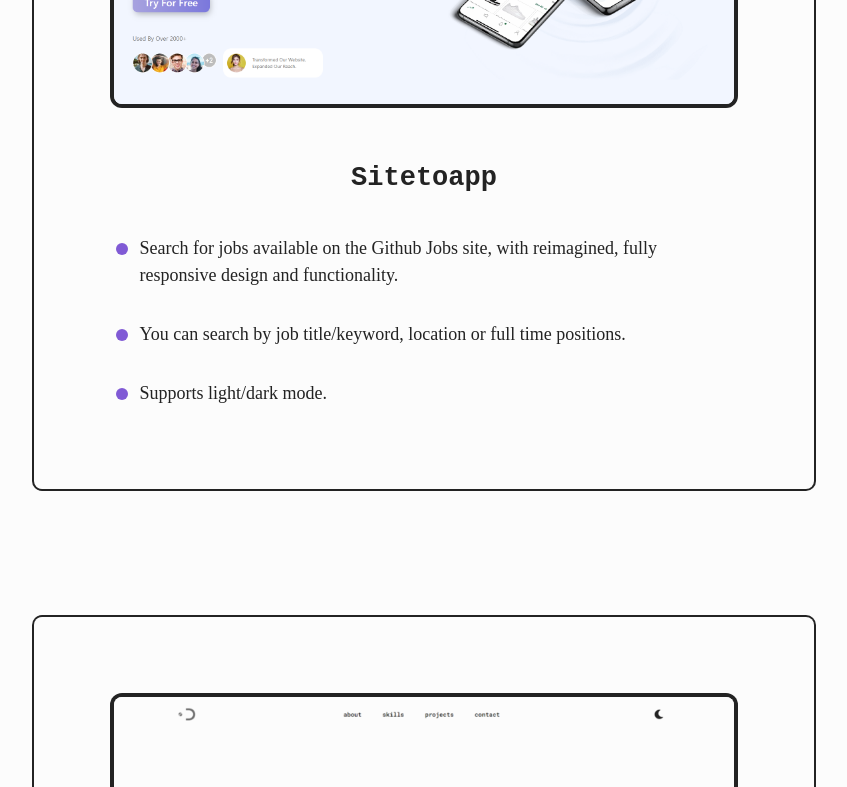
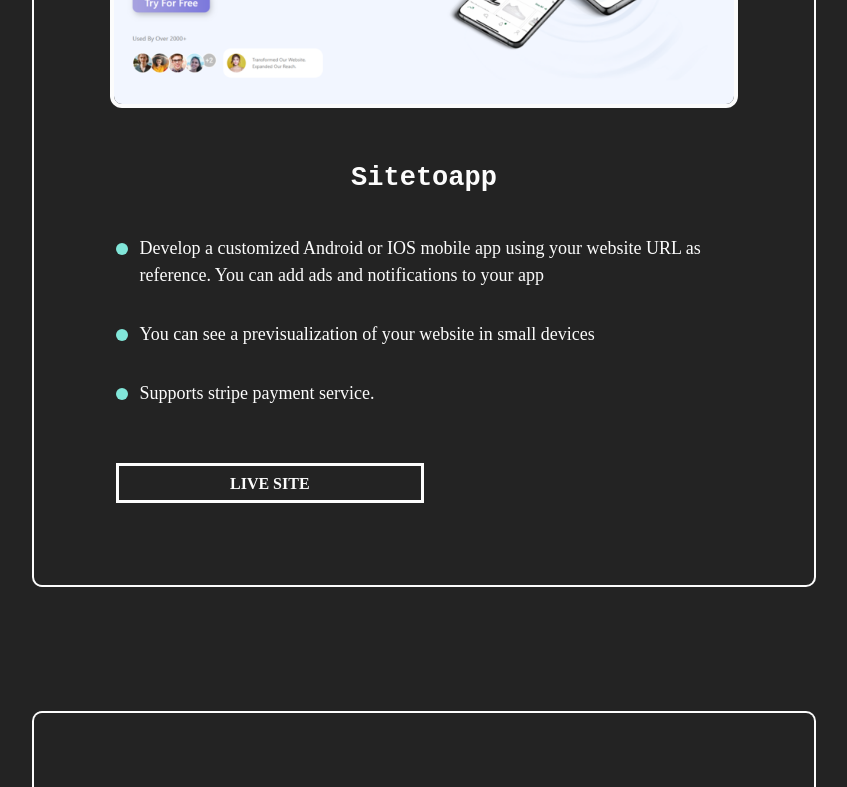
Before and after one commit to DiegoGonzalezElias/portfolio-v1-master, a React (Vite) app: page / in a window 1280 px wide. Shown: the part 1520-2307 px from the top of the page, without its empty margins (216-1063 px from the left). Built offline with nearby package versions, Linux system fonts and the light colour scheme; a web font is replaced by a local one.

Commit message:
default darkTheme and button margin

```diff
--- a/src/components/button/index.js
+++ b/src/components/button/index.js
@@ -40,6 +40,7 @@
   theme,
   borderColor,
   w = "188px",
+  margin = null,
   h = "56px",
   size = { base: "sm", sm: "md" },
   ...props
@@ -49,6 +50,7 @@
     <StyledButton
       {...props}
       w={w}
+      marginTop={margin}
       h={h}
       size={size}
       variant="ghost"
@@ -69,6 +71,7 @@
   children,
   theme,
   w = "188px",
+  margin = null,
   h = "56px",
   size = { base: "sm", sm: "md" },
   ...props
@@ -78,6 +81,7 @@
     <StyledButton
       {...props}
       w={w}
+      marginTop={margin}
       h={h}
       size={size}
       bg={colorDark}
--- a/src/components/card/index.js
+++ b/src/components/card/index.js
@@ -87,20 +87,23 @@
           </Stack>
         )}
       </Stack>
-      {live !== null && repo !== null && (
+      {console.log("ESTE ES EL LIVE fuero: ", live)}
+      {live !== null | repo !== null && (
         <Stack
           justify={!live && { md: "center", xl: "left" }}
           align="center"
           spacing={8}
           direction={{ base: "column", md: "row" }}
         >
+          {console.log("ESTE ES EL LIVE fuero: ", live)}
+          {console.log("ESTE ES EL repo: ", repo)}
           {live !== null && (
-            <PrimaryButton w="100%" as="a" href={live}>
+            <PrimaryButton margin={repo !== null ? null : "1.5rem"} w={repo !== null ? "100%": "50%"} as="a" href={live}>
               LIVE SITE
             </PrimaryButton>
           )}
           {repo !== null && (
-            <SecondaryButton w="100%" as="a" href={repo}>
+            <SecondaryButton margin={live !== null ? null : "1.5rem"} w={live !== null ? "100%": "50%"} as="a" href={repo}>
               GITHUB REPO
             </SecondaryButton>
           )}
--- a/src/content/projects/index.js
+++ b/src/content/projects/index.js
@@ -5,12 +5,12 @@
   {
     name: "Sitetoapp",
     info: [
-      "Search for jobs available on the Github Jobs site, with reimagined, fully responsive design and functionality.",
-      "You can search by job title/keyword, location or full time positions.",
-      "Supports light/dark mode.",
+      "Develop a customized Android or IOS mobile app using your website URL as reference. You can add ads and notifications to your app",
+      "You can see a previsualization of your website in small devices",
+      "Supports stripe payment service.",
     ],
     media: <GitjobsImg />,
-    live: "https://go-gitjobs.netlify.app",
+    live: "asdasdasd",
     repo: null,
     id: 1,
   },
@@ -25,7 +25,7 @@
     media: <PortfolioImg />,
     live: null,
     // need to update to current site url once site goes public
-    repo: null,
+    repo: "https://github.com/DiegoGonzalezElias/portfolio-v1-master",
     id: 2,
   },
 
--- a/src/index.js
+++ b/src/index.js
@@ -3,6 +3,6 @@
 import App from "./App";
 
 ReactDOM.createRoot(document.getElementById('root')).render(
-  <React.StrictMode>
+
     <App />
-  </React.StrictMode>)
+)
--- a/src/pages/homepage/main/about/index.js
+++ b/src/pages/homepage/main/about/index.js
@@ -48,12 +48,11 @@
         </Box>
         <Stack spacing={12} p="8px" w={{ base: "100%", xl: "50%" }}>
           <Body mb="2em">
-            Hello! I'm Diego, a junior front-end developer based in Cádiz, Spain.
-            I love to work on exciting projects that test what I've learnt,
-            whilst being exposed to the power and potential of the ever-evolving
-            technologies around us. I'm always looking for better, and more
-            importantly, ethical and accessible ways to solve the common
-            problems we are faced with day-to-day.
+          Greetings! I'm Diego, a novice front-end developer located in Cádiz, Spain.
+          I relish the opportunity to tackle thrilling ventures that challenge my knowledge
+          and allow me to explore the ever-progressing technologies available. I'm continuously
+          searching for innovative and, most significantly, ethical and inclusive approaches to
+          address the typical issues we encounter on a regular basis.
           </Body>
           <Box>
             <Heading3>What I've been up to:</Heading3>
--- a/src/pages/homepage/main/contact/index.js
+++ b/src/pages/homepage/main/contact/index.js
@@ -23,13 +23,12 @@
         placeItems="center"
       >
         <TextLarge mb="32px" align="center">
-          I'm currently open to freelance and actively looking for full-time job
-          opportunties, so if you like what you've seen please don't hesitate to
-          get in touch!
+        At present, I am available for freelance work and actively seeking full-time employment opportunities. If you find my work appealing, please feel free to contact me without hesitation.
+
         </TextLarge>
         <TextLarge mb="64px" align="center">
-          If you have any questions or would just like to say hi, my inbox is
-          always open and I'll endeavour to get back to you as soon as I can.
+        If you have any inquiries or would simply like to greet me, please don't hesitate to drop me a message. My inbox is always open, and I'll try my best to respond as promptly as possible.
+
         </TextLarge>
         <ContactButton secondary={secondary} />
       </Box>
--- a/src/utils/customTheme.js
+++ b/src/utils/customTheme.js
@@ -7,6 +7,9 @@
 });
 
 const theme = extendTheme({
+  config: {
+    initialColorMode: "dark",
+  },
   styles: {
     global: (props) => ({
       html: {
```
